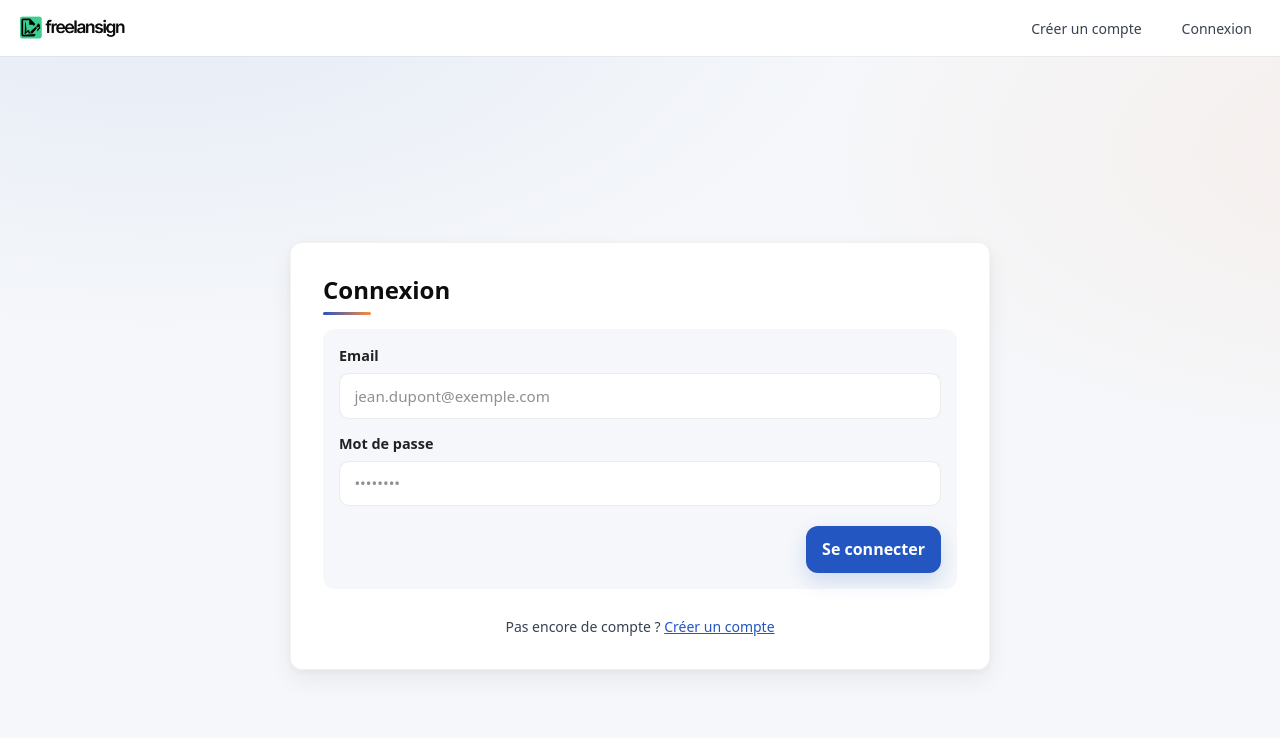
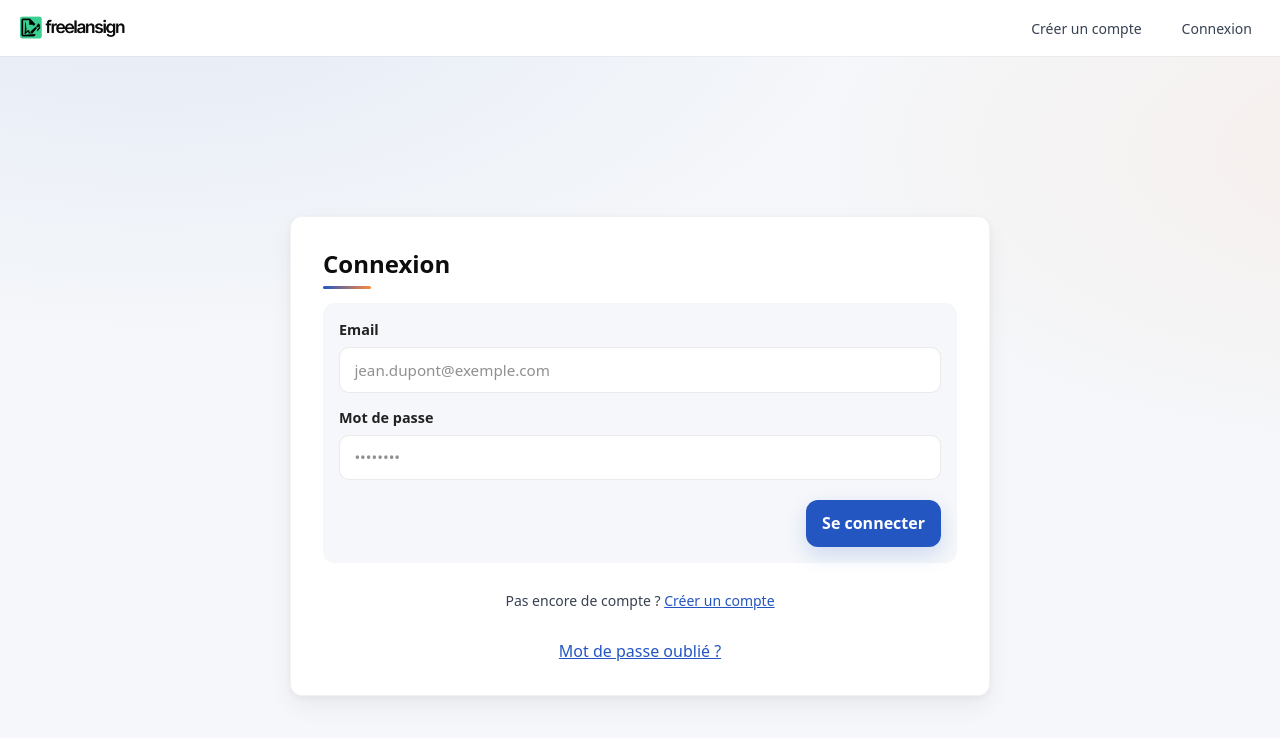
Before and after one commit to FreelanSign/FreelanSign, a React (Vite) app in the folder frontend/: page /login in a window 1280 px wide. Shown: the top 738 px of the page. Built offline with nearby package versions, Linux system fonts and the light colour scheme; no server answers.

Commit message:
auth: link to password reset from login page

```diff
--- a/frontend/src/interface/pages/Login/LoginPage.module.css
+++ b/frontend/src/interface/pages/Login/LoginPage.module.css
@@ -99,3 +99,8 @@
   opacity: 0.9;
   transform: translateY(-1px);
 }
+
+.help {
+  margin-top: 0.5rem;
+  text-align: center;
+}
--- a/frontend/src/interface/pages/Login/LoginPage.tsx
+++ b/frontend/src/interface/pages/Login/LoginPage.tsx
@@ -1,11 +1,11 @@
+import { useEffect } from 'react';
+import { Helmet } from 'react-helmet-async';
 import { Link, useNavigate } from 'react-router-dom';
+import { useAuth } from '../../../app/providers/AuthProvider';
+import Navbar from '../../../interface/components/navbar/Navbar';
+import { SITE } from '../../../lib/constants/site.config';
 import LoginForm from '../../components/login/LoginForm';
-import Navbar from '../../../interface/components/navbar/Navbar';
-import { useEffect } from 'react';
-import { useAuth } from '../../../app/providers/AuthProvider';
 import styles from './LoginPage.module.css';
-import { Helmet } from 'react-helmet-async';
-import { SITE } from '../../../lib/constants/site.config';
 
 export default function LoginPage() {
   const { user } = useAuth();
@@ -35,6 +35,11 @@ export default function LoginPage() {
               Créer un compte
             </Link>
           </p>
+          <p className={styles.help}>
+            <a href="/auth/request-password-reset" className={styles.link}>
+              Mot de passe oublié ?
+            </a>
+          </p>
         </section>
       </main>
     </>
```
Also changed, not shown: 1 other file (tests, documents, lock files or other folders).
